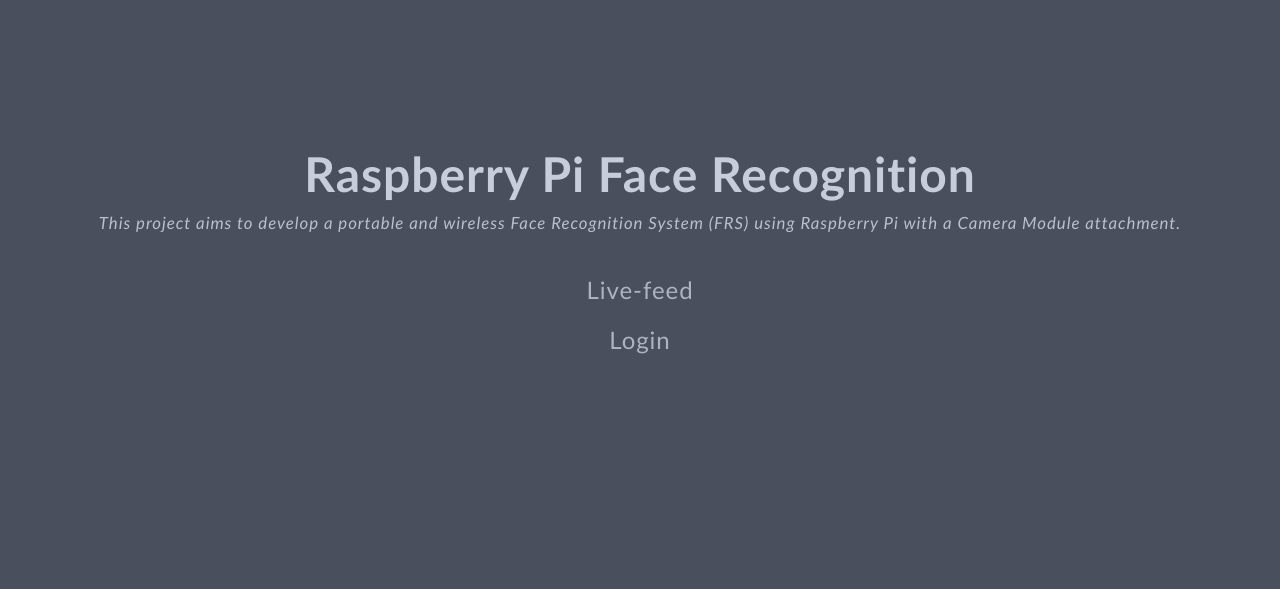
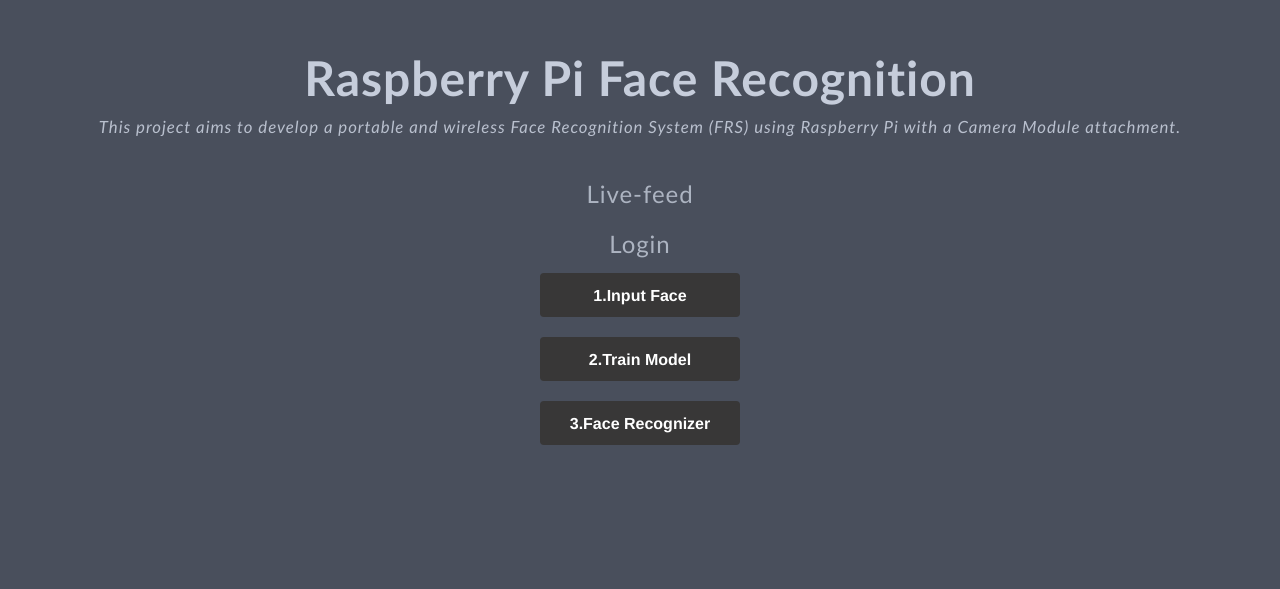
Before and after one commit to justsaumit/opencv-face-recognition-rpi4, a plain HTML site: page webui/index.html in a window 1280 px wide. Shown: the part 110-699 px from the top of the page. Drawn offline with nearby package versions, Linux system fonts and the light colour scheme; some packages are replaced by stand-ins of ours; a script that the page names is missing; a small style sheet from the web is missing.

Commit message:
webui: Adding style sheet for buttons

```diff
--- a/webui/index.html
+++ b/webui/index.html
@@ -22,13 +22,11 @@
 
   <title>Raspberry Pi Face Recognition</title>
 
-
+  	<link rel="stylesheet" href="/style2.css">
+	<script src="https://code.jquery.com/jquery-3.6.0.min.js"></script>
 
 
   <body id="page">
-
-
-
 
 
 	<div id="spotlight" class="animated fadeIn">
@@ -45,6 +43,10 @@
 
 		</nav>
 
+	<button id="button1" class="buttonclick" role="button">1.Input Face</button>
+	<button id="button2" class="buttonclick" role="button">2.Train Model</button>
+	<button id="button2" class="buttonclick" role="button">3.Face Recognizer</button>
+
 	  </div>
 
 		<div id="home-social">
@@ -53,6 +55,21 @@
 <a href="https:&#x2F;&#x2F;github.com/justsaumit/opencv-face-recognition" target="_blank" rel="noopener me"
    title="github">
 
+	<script>
+		$(document).ready(function() {
+			$('#button1').click(function() {
+				$.ajax({
+					url: 'face_recognition.py',
+					success: function(data) {
+						alert('Face recognition completed successfully.');
+					},
+					error: function() {
+						alert('Error: Failed to run face recognition script.');
+					}
+				});
+			});
+		});
+	</script>
   <svg xmlns="http://www.w3.org/2000/svg" class="feather" width="24" height="24" viewBox="0 0 24 24" fill="none" stroke="currentColor" stroke-width="2" stroke-linecap="round" stroke-linejoin="round"><path d="M9 19c-5 1.5-5-2.5-7-3m14 6v-3.87a3.37 3.37 0 0 0-.94-2.61c3.14-.35 6.44-1.54 6.44-7A5.44 5.44 0 0 0 20 4.77 5.07 5.07 0 0 0 19.91 1S18.73.65 16 2.48a13.38 13.38 0 0 0-7 0C6.27.65 5.09 1 5.09 1A5.07 5.07 0 0 0 5 4.77a5.44 5.44 0 0 0-1.5 3.78c0 5.42 3.3 6.61 6.44 7A3.37 3.37 0 0 0 9 18.13V22"></path></svg>
 
 </a>
@@ -70,7 +87,6 @@
 	</div>
 
 	<script src="/js/main.js"></script>
-
 	<!-- Math rendering -->
 	<link rel="stylesheet" href="https://cdn.jsdelivr.net/npm/katex@0.11.1/dist/katex.min.css" integrity="sha384-zB1R0rpPzHqg7Kpt0Aljp8JPLqbXI3bhnPWROx27a9N0Ll6ZP/+DiW/UqRcLbRjq" crossorigin="anonymous">
     <script defer src="https://cdn.jsdelivr.net/npm/katex@0.11.1/dist/katex.min.js" integrity="sha384-y23I5Q6l+B6vatafAwxRu/0oK/79VlbSz7Q9aiSZUvyWYIYsd+qj+o24G5ZU2zJz" crossorigin="anonymous"></script>
--- /dev/null
+++ b/webui/style2.css
@@ -0,0 +1,34 @@
+.buttonclick {
+  background-color: #383737;
+  border-radius: 4px;
+  border-style: none;
+  box-sizing: border-box;
+  color: #fff;
+  cursor: pointer;
+  display: inline-block;
+  font-family: "Farfetch Basis","Helvetica Neue",Arial,sans-serif;
+  font-size: 16px;
+  font-weight: 700;
+  line-height: 1.5;
+  margin: 0 auto;
+  margin-top: 10px;
+  margin-bottom: 10px;
+  max-width: 200px;
+  min-height: 44px;
+  min-width: 10px;
+  outline: none;
+  overflow: hidden;
+  padding: 9px 20px 8px;
+  position: relative;
+  text-align: center;
+  text-transform: none;
+  user-select: none;
+  -webkit-user-select: none;
+  touch-action: manipulation;
+  width: 100%;
+}
+
+.buttonclick:hover,
+.buttonclick:focus {
+  opacity: .75;
+}
```
